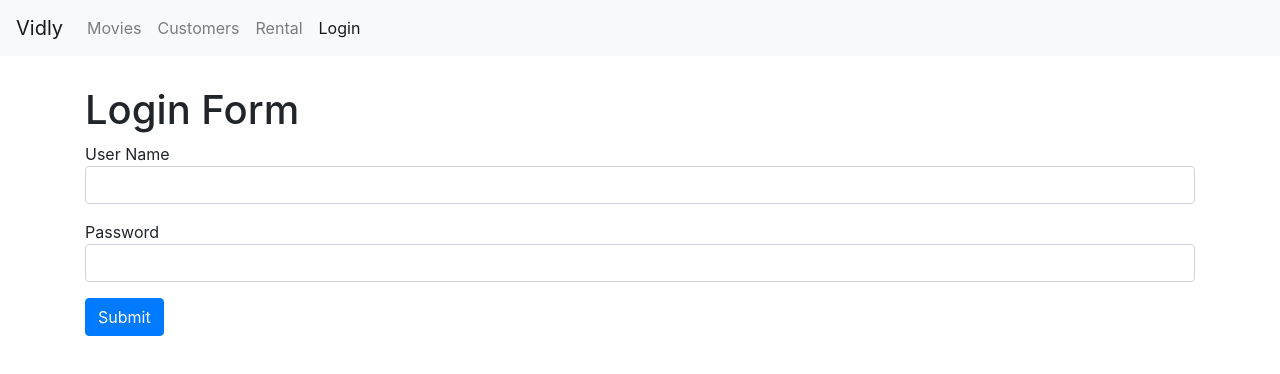
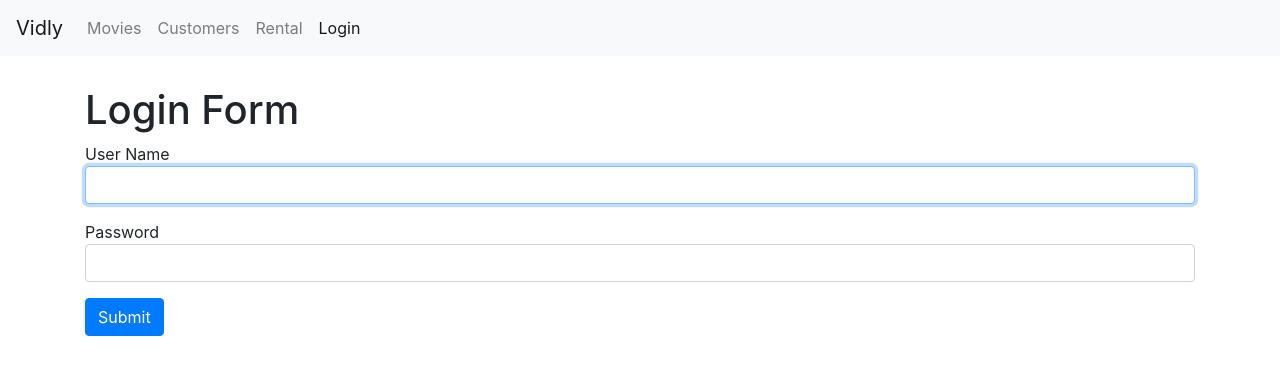
Before and after one commit to vishwasvb/react-practice, a React (Create React App) app in the folder movieapp/: page /login-form in a window 1280 px wide. Shown: the top 374 px of the page. Built offline with nearby package versions, Linux system fonts and the light colour scheme.

Commit message:
reference object of the elements(focus and .value

```diff
--- a/movieapp/src/components/loginForm.jsx
+++ b/movieapp/src/components/loginForm.jsx
@@ -2,9 +2,19 @@ import React, {Component} from 'react'
 
 class LoginForm extends Component {
 
+    username = React.createRef();//this will create a ref object
+
     handleSubmit = obj =>{
         obj.preventDefault();
         console.log("Form Submitted");
+
+        // const username=document.getElementById('username').value; //this should not be used in react we should only work on virtual DOM, we Should not directly access real DOM
+        const username=this.username.current.value;
+        console.log(username);
+    }
+
+    componentDidMount() {
+        this.username.current.focus();
     }
 
     render() {
@@ -14,7 +24,7 @@ class LoginForm extends Component {
                 <form onSubmit={this.handleSubmit}>
                     <div className="form-group">
                         <lable htmlFor="username">User Name</lable>
-                        <input type="text" id="username" className="form-control"/>
+                        <input ref={this.username} type="text" id="username" className="form-control"/>
                     </div>
                     <div className="form-group">
                         <lable htmlFor="password">Password</lable>
```
